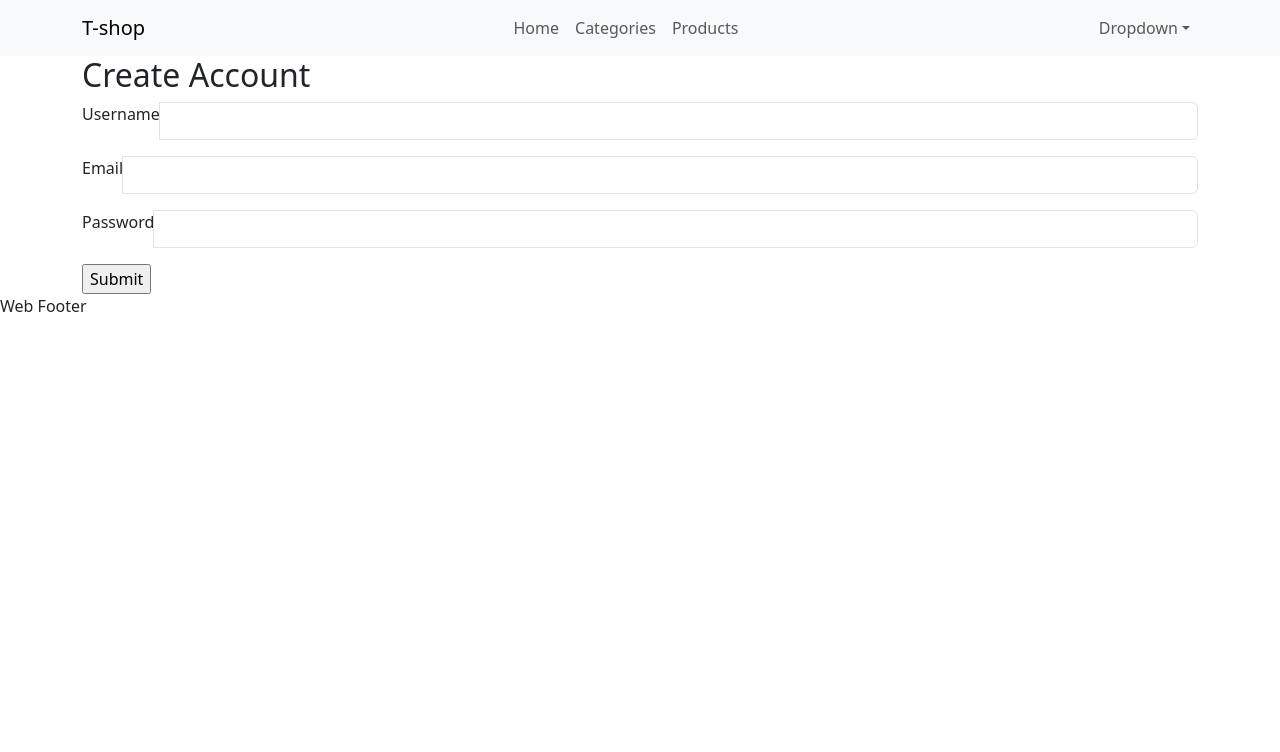
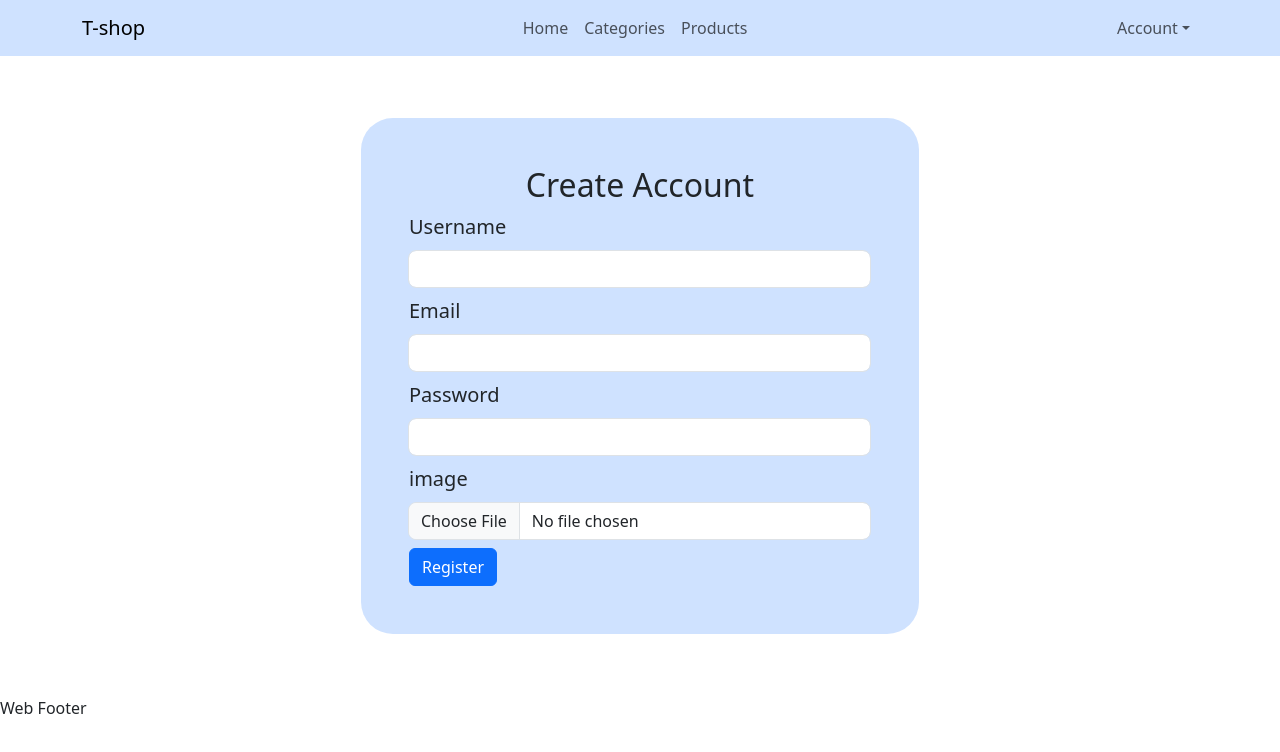
Before and after one commit to SalahQerem/Ecommerce-app, a React (Vite) app: page /register in a window 1280 px wide. Shown: the top 752 px of the page. Built offline with nearby package versions, Linux system fonts and the light colour scheme.

Commit message:
Add Sign up Component

```diff
--- a/package.json
+++ b/package.json
@@ -16,7 +16,8 @@
     "react": "^18.2.0",
     "react-dom": "^18.2.0",
     "react-router-dom": "^6.19.0",
-    "react-toastify": "^9.1.3"
+    "react-toastify": "^9.1.3",
+    "yup": "^1.3.2"
   },
   "devDependencies": {
     "@types/react": "^18.2.15",
--- a/src/components/pages/Input.jsx
+++ b/src/components/pages/Input.jsx
@@ -1,11 +1,18 @@
 import React from 'react'
 
-function Input({id, type='text', name, title, onChange, errors}) {
+function Input({id, type='text', name, title, onChange, errors, onBlur, touched}) {
   return (
-    <div className='input-group mb-3'>
-        <label htmlFor={id}>{title}</label>
-        <input id={id} type={type} name={name} onChange={onChange} className='form-control'/>
-        {errors[name] && <p className='text text-danger'>{errors[name]}</p>}
+    <div className='input-group mb-2'>
+        <label htmlFor={id} className='w-100 fs-5 pb-2'>{title}</label>
+        <input
+          id={id}
+          type={type}
+          name={name}
+          onChange={onChange}
+          onBlur={onBlur}
+          className='form-control rounded-3 w-100'
+        />
+        {errors[name] && touched[name] && <p className='text-danger mb-0 ms-auto'>{errors[name]}</p>}
     </div>
   )
 }
--- a/src/components/web/navbar/Navbar.jsx
+++ b/src/components/web/navbar/Navbar.jsx
@@ -1,9 +1,10 @@
 import React from 'react'
 import { Link } from 'react-router-dom'
+import './navbar.css'
 
 function Navbar() {
   return (
-    <nav className="navbar navbar-expand-lg bg-body-tertiary">
+    <nav className="navbar navbar-expand-lg bg-primary-subtle">
       <div className="container">
       <a className="navbar-brand" href="#">T-shop</a>
       <button className="navbar-toggler" type="button" data-bs-toggle="collapse" data-bs-target="#navbarSupportedContent" aria-controls="navbarSupportedContent" aria-expanded="false" aria-label="Toggle navigation">
@@ -31,12 +32,12 @@ function Navbar() {
         <ul className="navbar-nav">
         <li className="nav-item dropdown">
         <a className="nav-link dropdown-toggle" href="#" role="button" data-bs-toggle="dropdown" aria-expanded="false">
-          Dropdown
+          Account
         </a>
-        <ul className="dropdown-menu ">
-          <li><Link className="dropdown-item" to='/register'>register</Link></li>
+        <ul className="dropdown-menu">
+          <li><Link className="dropdown-item" to='/register'>Register</Link></li>
           <li><hr className="dropdown-divider" /></li>
-          <li><a className="dropdown-item" href="#">login</a></li>
+          <li><a className="dropdown-item" href="#">Login</a></li>
         </ul>
       </li>
         </ul>
--- /dev/null
+++ b/src/components/web/navbar/navbar.css
@@ -0,0 +1,4 @@
+.dropdown-menu[data-bs-popper] {
+    top: 125% !important;
+    left: -25px !important;
+}
--- a/src/components/web/register/Register.jsx
+++ b/src/components/web/register/Register.jsx
@@ -1,32 +1,52 @@
 import React from 'react'
 import Input from '../../pages/Input.jsx';
 import { useFormik } from 'formik';
+import './register.css'
+import { registerSchema } from '../validation/validation.js'
+import axios from 'axios';
+import { toast } from 'react-toastify';
 
 function Register() {
 
-    const formik = useFormik({
-        initialValues:{
+    const initialValues = {
         userName: '',
         email: '',
         password: '',
-        },
-        onSubmit: values => {
-            console.log(values);
-        },
-        validate: values=> {
-            let errors = {};
-            if(!values.userName){
-                errors.userName = "Username is required";
+        image: '',
     }
-            if(!values.email){
-                errors.email = "Email is required";
+
+    const onSubmit = async (user) => {
+        const formData = new FormData();
+        formData.append("userName", user.name);
+        formData.append("email", user.email);
+        formData.append("password", user.password);
+        formData.append("image", user.image);
+
+        const {data} = await axios.post('https://ecommerce-node4.vercel.app/auth/signup', formData);
+        if(data.message == "success"){
+            formik.resetForm();
+            toast.success('Account created succesfully, please varify your email', {
+                position: "top-left",
+                autoClose: false,
+                hideProgressBar: false,
+                closeOnClick: true,
+                pauseOnHover: true,
+                draggable: true,
+                progress: undefined,
+                theme: "light",
+                });
         }
-            if(!values.password){
-                errors.password = "Password is required";
     }
-            return errors;
-        },
+
+    const formik = useFormik({
+        initialValues,
+        onSubmit,
+        validationSchema:registerSchema,
     })
+
+    const handleImageChange = (event) => {
+        formik.setFieldValue('image', event.target.files[0]);
+    }
 
     const inputs = [
         {
@@ -49,6 +69,13 @@ function Register() {
             name: 'password',
             title: 'Password',
             value: formik.values.password,
+        },
+        {
+            id: 'image',
+            type: 'file',
+            name: 'image',
+            title: 'image',
+            onChange: handleImageChange,
         }
     ];
 
@@ -60,18 +87,22 @@ function Register() {
             title={input.title}
             key={index}
             errors={formik.errors}
-            onChange={formik.handleChange}
+            touched={formik.touched}
+            onChange={input.onChange || formik.handleChange}
+            onBlur={formik.handleBlur}
         />
     );
 
 
   return (
-    <div className='container'>
-        <h2>Create Account</h2>
-        <form onSubmit={formik.handleSubmit}>
+    <div className='content container d-flex align-items-center justify-content-center'>
+        <div className='bg-primary-subtle w-50 p-5 rounded-5'>
+            <h2 className='text-center'>Create Account</h2>
+            <form onSubmit={formik.handleSubmit} encType='multipart/from-data'>
                 {renderInputs}
-            <input type="submit" />
+                <button className='btn btn-primary' disabled={!formik.isValid}>Register</button>
             </form>
+        </div>
     </div>
   )
 }
--- /dev/null
+++ b/src/components/web/register/register.css
@@ -0,0 +1,3 @@
+.content{
+    height: 80vh;
+}
--- /dev/null
+++ b/src/components/web/validation/validation.js
@@ -0,0 +1,7 @@
+import * as yup from "yup";
+
+export const registerSchema = yup.object({
+    userName:yup.string().required("Username is required").min(3, "must be at least 3 characters").max(30, "must be at most 30 characters"),
+    email:yup.string().required("Email is required").email(),
+    password:yup.string().required("Password is required").min(3, "must be at least 3 characters").max(30, "must be at most 30 characters"),
+});
--- a/src/main.jsx
+++ b/src/main.jsx
@@ -4,7 +4,13 @@ import App from './App.jsx'
 import './index.css'
 import '../node_modules/bootstrap/dist/css/bootstrap.css'
 import '../node_modules/bootstrap/dist/js/bootstrap.bundle.js'
+import { ToastContainer } from 'react-toastify'
+import 'react-toastify/dist/ReactToastify.css'
 
 ReactDOM.createRoot(document.getElementById('root')).render(
-    <App />
+    <>
+        <ToastContainer />
+        <App />
+    </>
+
 )
```
Also changed, not shown: 1 other file (tests, documents, lock files or other folders). Lines whose indentation alone changed are shown as unchanged.
